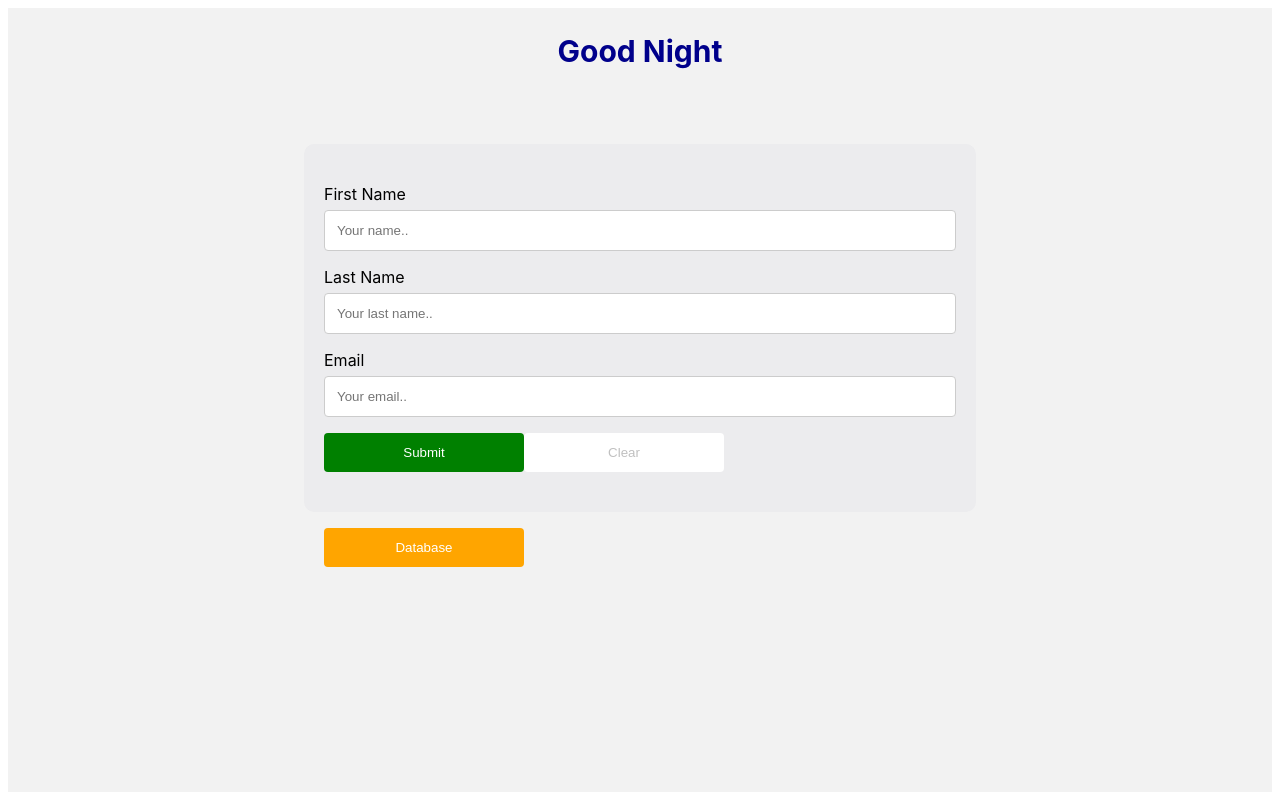
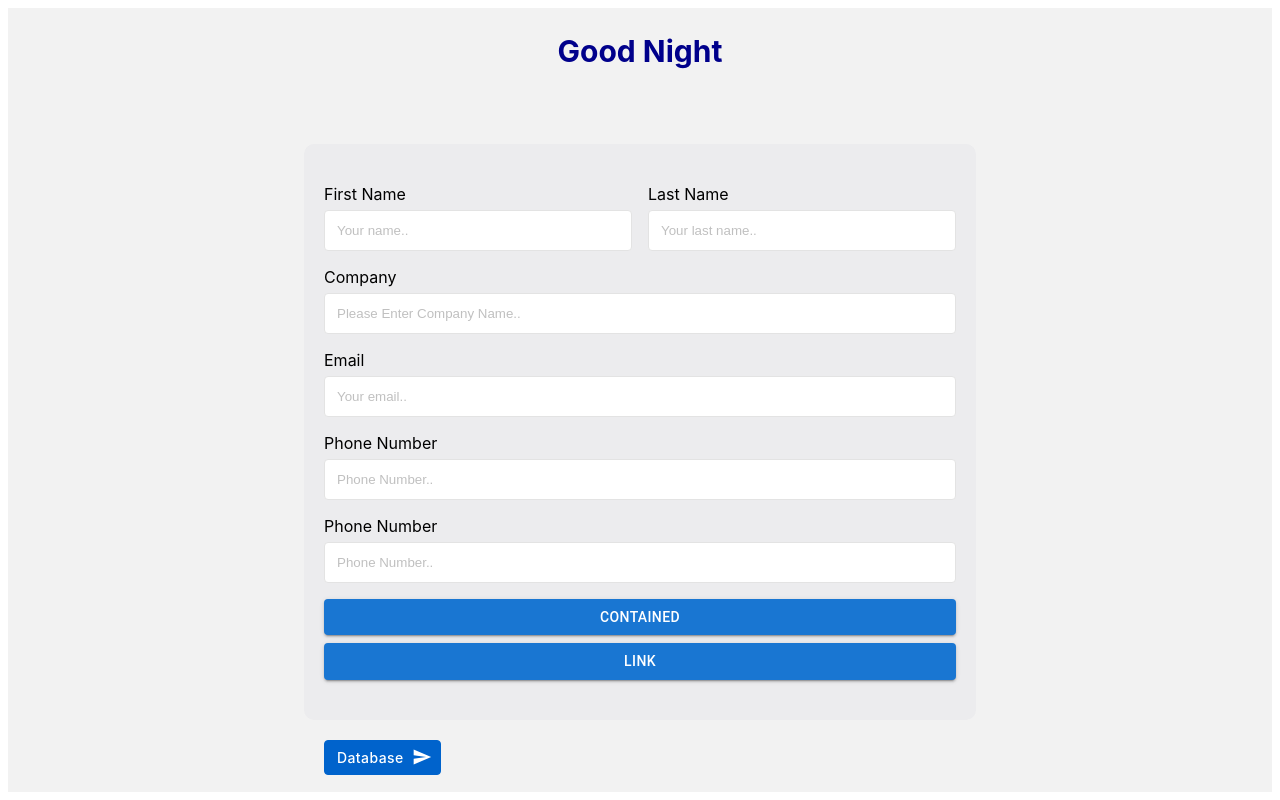
Before and after one commit to AlexKarry/collect-business-cards, a React (Create React App) app: page / in a window 1280 px wide. Built offline with nearby package versions, Linux system fonts and the light colour scheme; the HTML template or start-up script is replaced by a standard one.

Commit message:
add material ui

```diff
--- a/package.json
+++ b/package.json
@@ -3,6 +3,11 @@
   "version": "0.1.0",
   "private": true,
   "dependencies": {
+    "@emotion/react": "^11.11.1",
+    "@emotion/styled": "^11.11.0",
+    "@mui/icons-material": "^5.14.18",
+    "@mui/material": "^5.14.18",
+    "@mui/styled-engine-sc": "^6.0.0-alpha.6",
     "@testing-library/jest-dom": "^5.17.0",
     "@testing-library/react": "^13.4.0",
     "@testing-library/user-event": "^13.5.0",
--- a/public/index.html
+++ b/public/index.html
@@ -1,6 +1,11 @@
 <!DOCTYPE html>
 <html lang="en">
   <head>
+    <link
+      rel="stylesheet"
+      href="https://fonts.googleapis.com/icon?family=Material+Icons"
+    />
+
     <title>Collect Business Cards App</title>
   </head>
   <body>
--- a/src/components/ButtonStyles.jsx
+++ /dev/null
@@ -1,56 +0,0 @@
-import styled from "styled-components";
-
-export const submitButtonStyle = {
-  backgroundColor: "green",
-  color: "white",
-  padding: "12px 20px",
-  border: "none",
-  borderRadius: "4px",
-  cursor: "pointer",
-  width: "200px",
-};
-
-export const SubmitButton = styled.button`
-  ${submitButtonStyle}
-
-  &:hover {
-    background-color: darkgreen;
-  }
-`;
-
-export const resetButtonStyle = {
-  backgroundColor: "rgb(255, 255, 255)",
-  color: "rgb(192, 192, 192)",
-  padding: "12px 20px",
-  borderRadius: "4px",
-  border: "none",
-  cursor: "pointer",
-  width: "200px",
-};
-
-export const ResetButton = styled.button`
-  ${resetButtonStyle}
-
-  &:hover {
-    background-color: #e5e4e4;
-    color: #8a8a8a;
-  }
-`;
-
-export const databaseButtonStyle = {
-  backgroundColor: "orange",
-  color: "white",
-  padding: "12px 20px",
-  borderRadius: "4px",
-  border: "none",
-  cursor: "pointer",
-  width: "200px",
-};
-
-export const DatabaseButton = styled.button`
-  ${databaseButtonStyle}
-
-  &:hover {
-    background-color: #ff8c00;
-  }
-`;
--- a/src/components/Form.jsx
+++ b/src/components/Form.jsx
@@ -1,7 +1,9 @@
 import React from "react";
 import Greeting from "./Greeting";
 import FormInputs from "./FormInputs";
-import { SubmitButton, ResetButton, DatabaseButton } from "./ButtonStyles";
+import { BootstrapButton, ButtonContainer } from "./Styles";
+import Button from "@mui/material/Button";
+import SendIcon from "@mui/icons-material/Send";
 
 function Form() {
   return (
@@ -10,13 +12,23 @@ function Form() {
       <div id="container" className="container">
         <form name="Form1" method="POST" action="/~ak6914/try/web_collect.py">
           <FormInputs />
-          <SubmitButton type="submit">Submit</SubmitButton>
-          <ResetButton type="reset">Clear</ResetButton>
+          <ButtonContainer>
+            <Button variant="contained">Contained</Button>
+            <Button variant="contained" href="#contained-buttons">
+              Link
+            </Button>
+          </ButtonContainer>
         </form>
         <p id="msg" className="msg"></p>
         <div className="db">
           <a href="/~ak6914/try/web_display.py" aria-label="link to db">
-            <DatabaseButton type="submit">Database</DatabaseButton>
+            <BootstrapButton
+              variant="contained"
+              type="submit"
+              endIcon={<SendIcon />}
+            >
+              Database
+            </BootstrapButton>
           </a>
         </div>
       </div>
--- a/src/components/FormInputs.jsx
+++ b/src/components/FormInputs.jsx
@@ -1,8 +1,15 @@
 import React from "react";
+import { ButtonContainer } from "./Styles";
+import Grid from "@mui/material/Grid";
+import Box from "@mui/material/Box";
+// import { Item } from "./ButtonStyles";
 
 function FormInputs() {
   return (
     <>
+      <Box sx={{ flexGrow: 1 }}>
+        <Grid container spacing={2} columns={16}>
+          <Grid item xs={8}>
             <label className="fnameLabel" htmlFor="fname">
               First Name
             </label>
@@ -12,7 +19,8 @@ function FormInputs() {
               name="fname"
               placeholder="Your name.."
             />
-
+          </Grid>
+          <Grid item xs={8}>
             <label className="lnameLabel" htmlFor="lname">
               Last Name
             </label>
@@ -21,6 +29,19 @@ function FormInputs() {
               className="lname"
               name="lname"
               placeholder="Your last name.."
+            />
+          </Grid>
+        </Grid>
+      </Box>
+      <ButtonContainer></ButtonContainer>
+      <label className="companylLabel" htmlFor="email">
+        Company
+      </label>
+      <input
+        type="text"
+        className="companyName"
+        name="email"
+        placeholder="Please Enter Company Name.."
       />
 
       <label className="emailLabel" htmlFor="email">
@@ -32,6 +53,26 @@ function FormInputs() {
         name="email"
         placeholder="Your email.."
       />
+
+      <label className="phoneLabel" htmlFor="email">
+        Phone Number
+      </label>
+      <input
+        type="text"
+        className="phoneNumber"
+        name="email"
+        placeholder="Phone Number.."
+      />
+
+      <label className="phoneLabel" htmlFor="email">
+        Phone Number
+      </label>
+      <input
+        type="text"
+        className="phoneNumber"
+        name="email"
+        placeholder="Phone Number.."
+      />
     </>
   );
 }
--- /dev/null
+++ b/src/components/Styles.jsx
@@ -0,0 +1,65 @@
+// import styled from "styled-components";
+import { styled } from "@mui/material/styles";
+import Button from "@mui/material/Button";
+// import Paper from "@mui/material/Paper";
+
+
+export const BootstrapButton = styled(Button)({
+  boxShadow: "none",
+  textTransform: "none",
+  fontSize: 14,
+  padding: "6px 12px",
+  border: "1px solid",
+  lineHeight: 1.5,
+  backgroundColor: "#0063cc",
+  borderColor: "#0063cc",
+  fontFamily: [
+    "-apple-system",
+    "BlinkMacSystemFont",
+    '"Segoe UI"',
+    "Roboto",
+    '"Helvetica Neue"',
+    "Arial",
+    "sans-serif",
+    '"Apple Color Emoji"',
+    '"Segoe UI Emoji"',
+    '"Segoe UI Symbol"',
+  ].join(","),
+  "&:hover": {
+    backgroundColor: "#0069d9",
+    borderColor: "#0062cc",
+    boxShadow: "none",
+  },
+  "&:active": {
+    boxShadow: "none",
+    backgroundColor: "#0062cc",
+    borderColor: "#005cbf",
+  },
+  "&:focus": {
+    boxShadow: "0 0 0 0.2rem rgba(0,123,255,.5)",
+  },
+});
+
+export const databaseButtonStyle = {
+  backgroundColor: "orange",
+  color: "white",
+  padding: "12px 20px",
+  borderRadius: "4px",
+  border: "none",
+  cursor: "pointer",
+  width: "200px",
+};
+
+export const ButtonContainer = styled("div")({
+  display: "flex",
+  flexDirection: "column",
+  gap: "8px",
+});
+
+// export const Item = styled(Paper)(({ theme }) => ({
+//   backgroundColor: theme.palette.mode === 'dark' ? '#1A2027' : '#fff',
+//   ...theme.typography.body2,
+//   padding: theme.spacing(1),
+//   textAlign: 'center',
+//   color: theme.palette.text.secondary,
+// }));
--- a/src/index.css
+++ b/src/index.css
@@ -52,7 +52,7 @@ body {
 input[type="text"] {
   width: 100%;
   padding: 12px;
-  border: 1px solid #ccc;
+  border: 1px solid #e3e3e3;
   border-radius: 4px;
   box-sizing: border-box;
   margin-top: 6px;
@@ -60,33 +60,9 @@ input[type="text"] {
   resize: vertical;
 }
 
-/* input[type="submit"] {
-  background-color: rgb(55, 55, 255);
-  color: white;
-  padding: 12px 20px;
-  border: none;
-  border-radius: 4px;
-  cursor: pointer;
-  width: 200px;
+::placeholder {
+  color: #c0c0c0;
 }
-
-input[type="submit"]:hover {
-  background-color: rgb(45, 45, 211);
-} */
-
-/* input[type="reset"] {
-  background-color: rgb(255, 255, 255);
-  color: rgb(192, 192, 192);
-  padding: 12px 20px;
-  border: 1px solid #ccc;
-  border-radius: 4px;
-  cursor: pointer;
-  width: 200px;
-}
-
-input[type="reset"]:hover {
-  background-color: rgb(252, 252, 252);
-} */
 
 .msg {
   color: red;
@@ -99,19 +75,6 @@ input[type="reset"]:hover {
   bottom: -55px;
 }
 
-.db input {
-  background-color: rgb(255, 255, 255);
-  color: rgb(192, 192, 192);
-  padding: 12px 20px;
-  border: 1px solid #ccc;
-  border-radius: 4px;
-  cursor: pointer;
-}
-
-.db input:hover {
-  background-color: rgb(252, 252, 252);
-}
-
 h1 {
   text-align: center;
 }
```
Also changed, not shown: 1 other file (tests, documents, lock files or other folders). Lines whose indentation alone changed are shown as unchanged.
